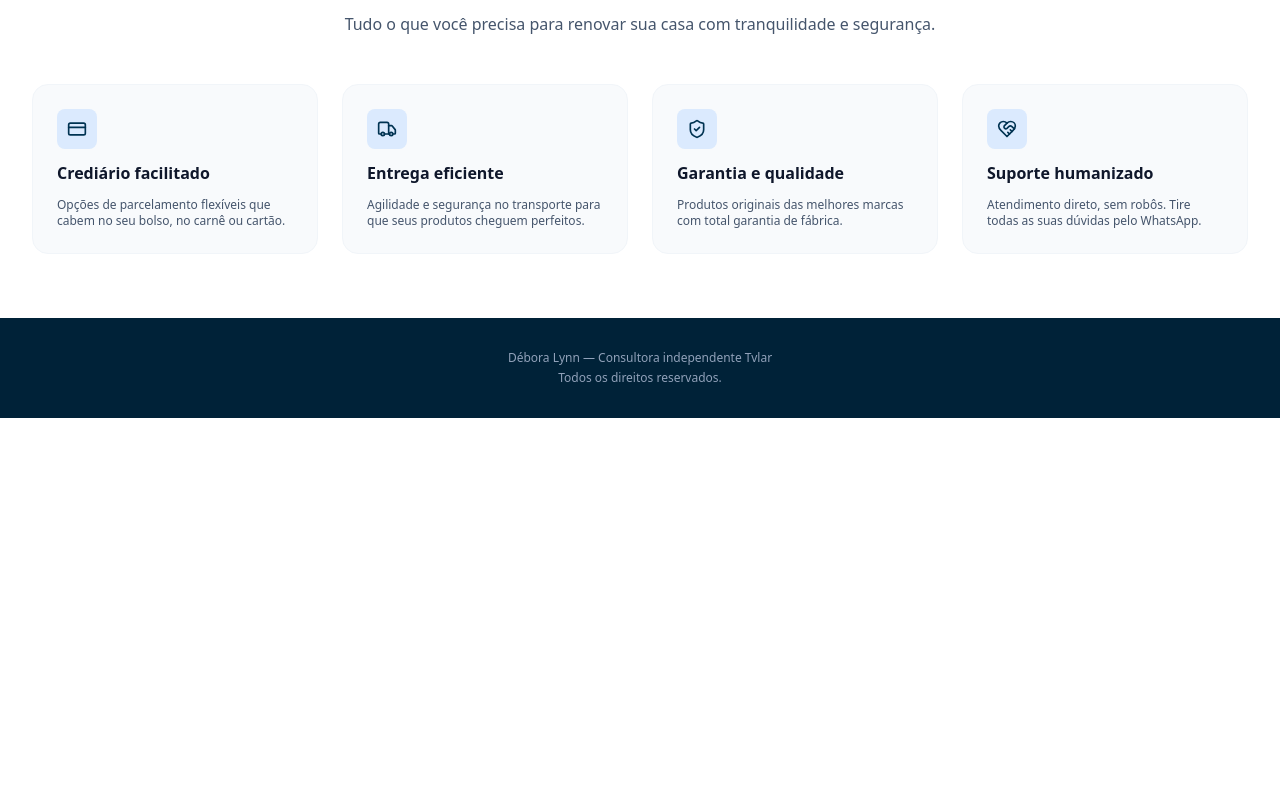
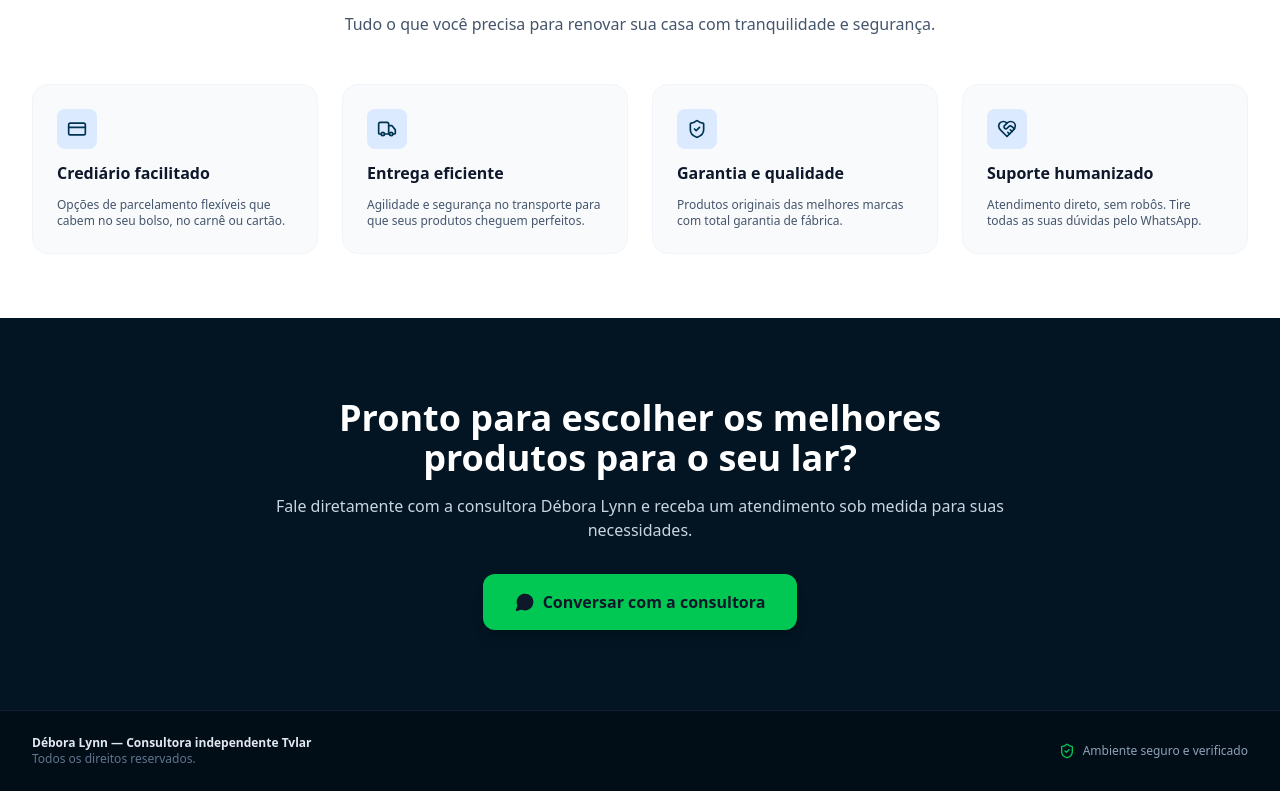
Before and after one commit to saymhonmonteiro69/Deborallynn-Consultora-Ofc., a Next.js app: page / in a window 1280 px wide. Shown: the part 824-1615 px from the top of the page. Before the commit the page ends 1242 px from the top, so only its background shows below. Built offline with nearby package versions, Linux system fonts and the light colour scheme.

Commit message:
Refactor TvlarLandingPage layout and components

```diff
--- a/components/tvlar-landing-page.tsx
+++ b/components/tvlar-landing-page.tsx
@@ -7,7 +7,6 @@ import {
   CreditCard,
   HeartHandshake,
   MessageCircle,
-  Star,
   ChevronRight
 } from "lucide-react"
 
@@ -15,8 +14,9 @@ export default function TvlarLandingPage() {
   const whatsappLink = "https://wa.me/5592999999999?text=Ol%C3%A1%20D%C3%A9bora!%20Vim%20pelo%20site%20e%20gostaria%20de%20consultar%20as%20ofertas."
 
   return (
-    <div className="min-h-screen bg-[#003352] text-white font-sans">
+    <div className="min-h-screen bg-[#003352] text-white font-sans flex flex-col justify-between">
 
+      <div>
         {/* BANNER SUPERIOR AMARELO */}
         <div className="bg-[#FFC72C] text-slate-900 text-xs md:text-sm py-2 px-4 text-center font-bold flex items-center justify-center gap-2">
           <span>✨</span> Atendimento exclusivo Tvlar — condições especiais válidas hoje
@@ -184,10 +184,42 @@ export default function TvlarLandingPage() {
           </div>
         </section>
 
-      {/* RODAPÉ */}
-      <footer className="bg-[#002238] py-8 text-center text-xs text-slate-400">
-        <p>Débora Lynn — Consultora independente Tvlar</p>
-        <p className="mt-1">Todos os direitos reservados.</p>
+        {/* SEÇÃO CTA ESCURA */}
+        <section className="bg-[#031522] py-20 px-4 text-center space-y-6">
+          <div className="max-w-3xl mx-auto space-y-4">
+            <h2 className="text-3xl sm:text-4xl font-extrabold text-white">
+              Pronto para escolher os melhores produtos para o seu lar?
+            </h2>
+            <p className="text-slate-300 text-sm sm:text-base">
+              Fale diretamente com a consultora Débora Lynn e receba um atendimento sob medida para suas necessidades.
+            </p>
+            <div className="pt-4 flex justify-center">
+              <a
+                href={whatsappLink}
+                target="_blank"
+                rel="noopener noreferrer"
+                className="inline-flex items-center gap-2 bg-[#00C853] hover:bg-[#00B048] text-slate-900 font-bold text-base px-8 py-4 rounded-xl transition-all shadow-lg"
+              >
+                <MessageCircle className="w-5 h-5 fill-current" />
+                Conversar com a consultora
+              </a>
+            </div>
+          </div>
+        </section>
+      </div>
+
+      {/* RODAPÉ FINAL */}
+      <footer className="bg-[#020e17] border-t border-slate-800/60 py-6 px-4 sm:px-8 text-slate-400 text-xs">
+        <div className="max-w-7xl mx-auto flex flex-col sm:flex-row items-center justify-between gap-4">
+          <div className="text-center sm:text-left">
+            <p className="font-semibold text-slate-200">Débora Lynn — Consultora independente Tvlar</p>
+            <p className="text-slate-500">Todos os direitos reservados.</p>
+          </div>
+          <div className="flex items-center gap-2 text-slate-400">
+            <ShieldCheck className="w-4 h-4 text-[#00C853]" />
+            <span>Ambiente seguro e verificado</span>
+          </div>
+        </div>
       </footer>
 
     </div>
```
Lines whose indentation alone changed are shown as unchanged.
